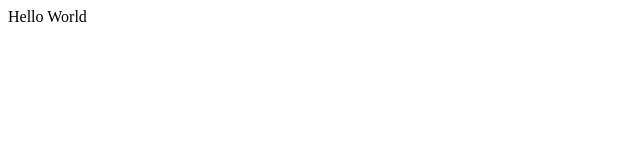
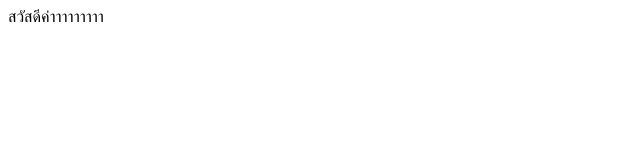
Before and after one commit to Thethirdplace/thethirdplace.github.io, a plain HTML site: page index.html in a window 1280 px wide. Shown: the full height of the page, 0-640 px from the left. Drawn offline with Linux system fonts and the light colour scheme.

Commit message:
สร้างไฟล์ index.html

```diff
--- a/index.html
+++ b/index.html
@@ -8,5 +8,5 @@
     <meta name="viewport" content="width=device-width, initial-scale=1" />
     <link rel="stylesheet" href="" />
   </head>
-  <body>Hello World</body>
+  <body>สวัสดีค่าาาาาาาาา</body>
 </html>
```
